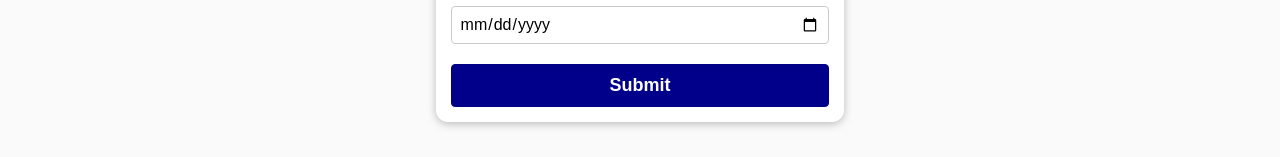
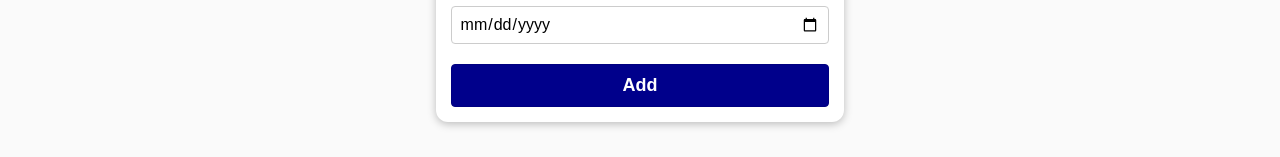
Before and after one commit to FoxPopuli/react-todo, a React (Create React App) app: page /new-task in a window 1280 px wide. Shown: the part 425-582 px from the top of the page. Built offline with nearby package versions, Linux system fonts and the light colour scheme.

Commit message:
Fixed date input bug

```diff
--- a/src/components/NewTaskForm/NewTaskForm.js
+++ b/src/components/NewTaskForm/NewTaskForm.js
@@ -10,10 +10,11 @@ const NewTaskForm = (props) => {
   const submitHandler = (event) => {
     event.preventDefault();
     console.log("submitted");
+
     const inputs = {
       title: titleInputRef.current.value,
       priority: priorityInputRef.current.value,
-      dueDate: dueDateInputRef.current.value,
+      dueDate: new Date(dueDateInputRef.current.value.split("-")),
     };
     props.onAddTask(inputs);
   };
@@ -33,7 +34,7 @@ const NewTaskForm = (props) => {
           <label htmlFor="due-date">Due Date</label>
           <input type="date" ref={dueDateInputRef}></input>
         </div>
-        <Button onClick={submitHandler}>Submit</Button>
+        <Button onClick={submitHandler}>Add</Button>
       </form>
     </Card>
   );
--- a/src/components/TodoItem/TodoItem.js
+++ b/src/components/TodoItem/TodoItem.js
@@ -2,14 +2,19 @@ import Card from "../UI/Card/Card";
 import classes from "./TodoItem.module.css";
 import Button from "../UI/Button/Button";
 
-const parseDate = (dateObj) => {};
+const parseDate = (dateObj) => {
+  console.log("Date stuff");
+  console.log(dateObj);
+  console.log(dateObj.toString());
+  return dateObj.toString().split("").splice(4, 11).join("");
+};
 
 const TodoItem = (props) => {
   const removeItemHandler = () => {
     props.onRemoveItem(props.id);
   };
 
-  const dateMod = props.dueDate.toString().split("").splice(4, 11).join("");
+  const dateMod = parseDate(props.dueDate);
   return (
     <Card>
       <li className={classes.main}>
```
